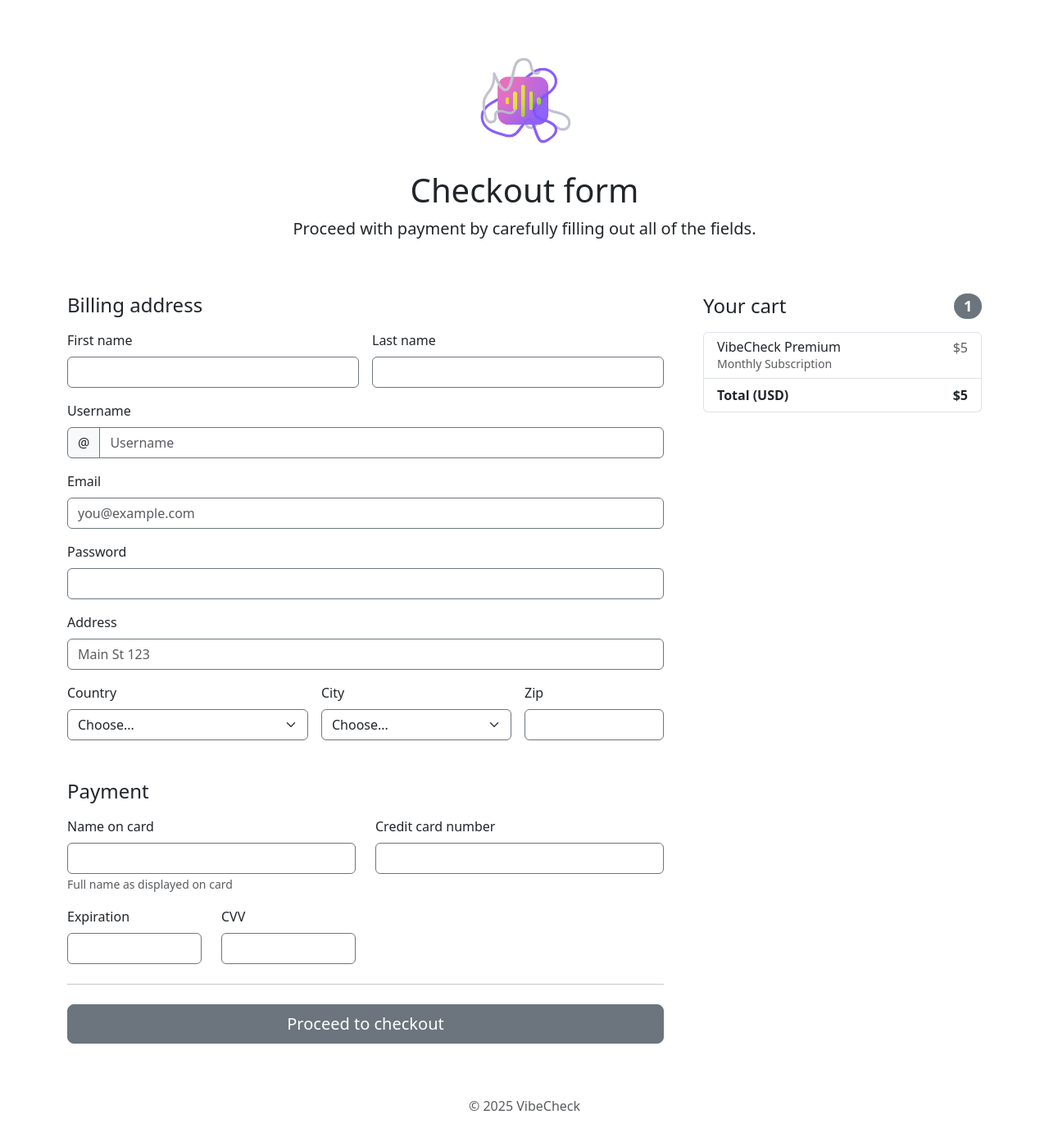
After one commit to grabad1/Vibecheck, a Python web app: template templates/checkout.html in a window 1280 px wide. The commit adds this page. Shown: the whole page at 82% size. Run offline with Jinja, Linux system fonts and the light colour scheme; the template is opened without the code that fills it, so the values that code supplies are empty.

Commit message:
added pricing and payment checkout pages, changed folder structure, little tweaks to user, passwordChange, playlist and createCollab (to previous commit)
Change-Id: I9a150100c5a261b30a9b7bc24a4560a953b27a44

```diff
--- /dev/null
+++ b/static/css/checkout.css
@@ -0,0 +1,30 @@
+.btn-gray {
+    background-color: #6c757d;
+    border-color: #6c757d;
+    color: white;
+}
+
+.btn-gray:hover {
+    background-color: #5a6268;
+    border-color: #545b62;
+    color: white;
+}
+
+.form-control,
+.form-select {
+    border-color: #6c757d;
+}
+
+.form-control:focus,
+.form-select:focus {
+    border-color: #6c757d;
+    box-shadow: 0 0 0 0.2rem rgba(108, 117, 125, 0.25);
+}
+
+.input-group-text {
+    border-color: #6c757d;
+}
+
+.badge.bg-gray {
+    background-color: #6c757d !important;
+}
--- /dev/null
+++ b/static/js/checkout.js
@@ -0,0 +1,18 @@
+
+(() => {
+    const forms = document.querySelectorAll('.needs-validation');
+
+    Array.from(forms).forEach(form => {
+        const button = form.querySelector('.submit-button');
+
+        if (button) {
+            button.addEventListener('click', () => {
+                if (!form.checkValidity()) {
+                    form.classList.add('was-validated');
+                } else {
+                    window.location.href = 'successful_payment.html';
+                }
+            });
+        }
+    });
+})();
--- /dev/null
+++ b/templates/checkout.html
@@ -0,0 +1,205 @@
+<!DOCTYPE html>
+<html lang="en">
+<head>
+    <meta charset="UTF-8">
+    <meta name="viewport" content="width=device-width, initial-scale=1.0">
+    <link href="https://cdn.jsdelivr.net/npm/bootstrap@5.3.0/dist/css/bootstrap.min.css" rel="stylesheet">
+    <link rel="stylesheet" href="../static/css/checkout.css">
+    <title>Checkout</title>
+</head>
+<body>
+  <div class="container py-3">
+    <main>
+      <!-- Header Section -->
+      <div class="py-5 text-center">
+        <a href="../templates/index.html"><img class="d-block mx-auto mb-4"
+             src="../static/images/logo.png"
+             alt="Bootstrap Logo"
+             width="120px"></a>
+        <h1 class="h1">Checkout form</h1>
+        <p class="lead">
+          Proceed with payment by carefully filling out all of the fields.
+        </p>
+      </div>
+
+      <div class="row g-5">
+        <!-- Cart Summary -->
+        <div class="col-md-5 col-lg-4 order-md-last">
+          <h4 class="d-flex justify-content-between align-items-center mb-3">
+            <span>Your cart</span>
+            <span class="badge bg-gray rounded-pill">1</span>
+          </h4>
+
+          <ul class="list-group mb-3">
+            <li class="list-group-item d-flex justify-content-between lh-sm">
+              <div>
+                <h6 class="my-0">VibeCheck Premium</h6>
+                <small class="text-body-secondary">Monthly Subscription</small>
+              </div>
+              <span class="text-body-secondary">$5</span>
+            </li>
+            <li class="list-group-item d-flex justify-content-between">
+              <span><strong>Total (USD)</strong></span>
+              <strong>$5</strong>
+            </li>
+          </ul>
+        </div>
+
+        <!-- Checkout Form -->
+        <div class="col-md-7 col-lg-8">
+          <h4 class="mb-3">Billing address</h4>
+
+          <form class="needs-validation" novalidate>
+            <div class="row g-3">
+            <!-- First Name -->
+            <div class="col-sm-6">
+                <label for="firstName" class="form-label">First name</label>
+                <input type="text" class="form-control" id="firstName" required>
+                <div class="invalid-feedback">
+                Valid first name is required.
+                </div>
+            </div>
+
+            <!-- Last Name -->
+            <div class="col-sm-6">
+                <label for="lastName" class="form-label">Last name</label>
+                <input type="text" class="form-control" id="lastName" required>
+                <div class="invalid-feedback">
+                Valid last name is required.
+                </div>
+            </div>
+
+            <!-- Username -->
+            <div class="col-12">
+                <label for="username" class="form-label">Username</label>
+                <div class="input-group has-validation">
+                <span class="input-group-text">@</span>
+                <input type="text" class="form-control" id="username" placeholder="Username" required>
+                <div class="invalid-feedback">
+                    Your username is required.
+                </div>
+                </div>
+            </div>
+
+            <!-- Email -->
+            <div class="col-12">
+                <label for="email" class="form-label">Email</label>
+                <input type="email" class="form-control" id="email" placeholder="you@example.com" required>
+                <div class="invalid-feedback">
+                Please enter a valid email address.
+                </div>
+            </div>
+
+            <!-- Password -->
+            <div class="col-12">
+                <label for="password" class="form-label">Password</label>
+                <input type="password" class="form-control" id="password" placeholder="" required>
+                <div class="invalid-feedback">
+                Please enter your password.
+                </div>
+            </div>
+
+            <!-- Address -->
+            <div class="col-12">
+                <label for="address" class="form-label">Address</label>
+                <input type="text" class="form-control" id="address" placeholder="Main St 123" required>
+                <div class="invalid-feedback">
+                Please enter your shipping address.
+                </div>
+            </div>
+
+            <!-- Country -->
+            <div class="col-md-5">
+                <label for="country" class="form-label">Country</label>
+                <select class="form-select" id="country" required>
+                <option value="">Choose...</option>
+                <option>Serbia</option>
+                </select>
+                <div class="invalid-feedback">
+                Please select a valid country.
+                </div>
+            </div>
+
+            <!-- City -->
+            <div class="col-md-4">
+                <label for="city" class="form-label">City</label>
+                <select class="form-select" id="city" required>
+                <option value="">Choose...</option>
+                <option>Belgrade</option>
+                </select>
+                <div class="invalid-feedback">
+                Please provide a valid city.
+                </div>
+            </div>
+
+            <!-- Zip -->
+            <div class="col-md-3">
+                <label for="zip" class="form-label">Zip</label>
+                <input type="text" class="form-control" id="zip" required>
+                <div class="invalid-feedback">
+                Zip code required.
+                </div>
+            </div>
+            </div>
+
+            <!-- Payment Section -->
+            <h4 class="mb-3 mt-5">Payment</h4>
+
+            <div class="row gy-3">
+            <!-- Name on Card -->
+            <div class="col-md-6">
+                <label for="cc-name" class="form-label">Name on card</label>
+                <input type="text" class="form-control" id="cc-name" required>
+                <small class="text-body-secondary">Full name as displayed on card</small>
+                <div class="invalid-feedback">
+                Name on card is required
+                </div>
+            </div>
+
+            <!-- Credit Card Number -->
+            <div class="col-md-6">
+                <label for="cc-number" class="form-label">Credit card number</label>
+                <input type="text" class="form-control" id="cc-number" required>
+                <div class="invalid-feedback">
+                Credit card number is required
+                </div>
+            </div>
+
+            <!-- Expiration -->
+            <div class="col-md-3">
+                <label for="cc-expiration" class="form-label">Expiration</label>
+                <input type="text" class="form-control" id="cc-expiration" required>
+                <div class="invalid-feedback">
+                Expiration date required
+                </div>
+            </div>
+
+            <!-- CVV -->
+            <div class="col-md-3">
+                <label for="cc-cvv" class="form-label">CVV</label>
+                <input type="text" class="form-control" id="cc-cvv" required>
+                <div class="invalid-feedback">
+                Security code required
+                </div>
+            </div>
+            </div>
+
+            <hr class="my-4">
+
+            <button class="w-100 btn btn-lg btn-gray submit-button" type="button">
+            Proceed to checkout
+            </button>
+          </form>
+        </div>
+      </div>
+    </main>
+
+    <footer class="mt-3 pt-5 text-body-secondary text-center text-small">
+      <p>© 2025 VibeCheck</p>
+    </footer>
+  </div>
+
+  <script src="https://cdn.jsdelivr.net/npm/bootstrap@5.3.7/dist/js/bootstrap.bundle.min.js" integrity="sha384-ndDqU0Gzau9qJ1lfW4pNLlhNTkCfHzAVBReH9diLvGRem5+R9g2FzA8ZGN954O5Q" crossorigin="anonymous"></script>
+  <script src="../static/js/checkout.js"></script>
+</body>
+</html>
--- a/templates/index.html
+++ b/templates/index.html
@@ -43,7 +43,7 @@
             <div class="top-right-buttons">
                 <button class="btn trending-btn" onclick="location.href='trending.html'">Trending</button>
                 <button class="btn login-btn" onclick="location.href='login.html'">Login</button>
-                <button class="btn premium-btn" onclick="location.href='premium.html'"><img src="../static/images/crown.png"> Premium</button>
+                <button class="btn premium-btn" onclick="location.href='pricing.html'"><img src="../static/images/crown.png"> Premium</button>
             </div>
         </div>
 
--- a/templates/login.html
+++ b/templates/login.html
@@ -14,7 +14,7 @@
     <div class="background-gradient"></div>
     <div class="text-center d-flex align-items-center flex-wrap vh-100">
         <!-- u sledecem redu ce action da se promeni na onaj path kome je zahtev upucen rest zahtev za login-->
-        <form class="login-form mx-auto px-3" action = "../templates/index.html" method="post" onsubmit="saveCredentials(), saveUsername()">
+        <form class="login-form mx-auto px-3" action = "../templates/user.html" method="post" onsubmit="saveCredentials(), saveUsername()">
             <a href="index.html"><img class="mb-4" src="../static/images/logo.png" width="200px" alt = "Logo"></a>
             <p class="mb-4 fw-normal h1-shadow">Welcome!</p>
 
--- a/user/passwordChange.html
+++ b/templates/passwordChange.html
@@ -8,19 +8,19 @@
     <link href="https://fonts.googleapis.com/css2?family=Caveat&family=Jersey+15&display=swap" rel="stylesheet">
     <link href="https://cdn.jsdelivr.net/npm/bootstrap@5.1.3/dist/css/bootstrap.min.css" rel="stylesheet">
     <script src="https://cdn.jsdelivr.net/npm/bootstrap@5.1.3/dist/js/bootstrap.bundle.min.js"></script>
-    <link href = "korisnik.css" rel = "stylesheet">
+    <link href = "../static/css/korisnik.css" rel = "stylesheet">
     <title>Password Change</title>
 </head>
 <body>
     <div class="container-fluid background-gradient">
         <div class="row">
             <div class="col-12 text-center">
-                <img src="pictures/logo.png" alt="" class = 'image'>
+                <a href="../templates/index.html"><img src="../static/images/logo.png" alt="Logo" class = 'image'></a>
             </div>
         </div>
         <div class="row">
             <div class="col-12 form">
-                <form action="" class="text-center">
+                <form action="../templates/user.html" class="text-center">
                     <input type="text" class="form-control input" placeholder="Old password" size = "30">
                     <input type="text" class="form-control input" placeholder="New password" size = "30">
                     <input type="text" class="form-control input" placeholder="Confirm new password" size = "30">
--- a/templates/signup.html
+++ b/templates/signup.html
@@ -14,7 +14,7 @@
     <div class="background-gradient"></div>
     <div class="text-center d-flex align-items-center flex-wrap vh-100">
         <!-- u sledecem redu ce action da se promeni na onaj path kome je zahtev upucen rest zahtev za signup -->
-        <form class="signup-form mx-auto px-3" action = "../templates/index.html" method="post">
+        <form class="signup-form mx-auto px-3" action = "../templates/user.html" method="post">
             <a href="index.html"><img class="mb-4" src="../static/images/logo.png" width="200px" alt = "Logo"></a>
             <p class="mb-4 fw-normal h1-shadow">Sign up!</p>
 
```
Also changed, not shown: static/css/korisnik.css (renamed from user/korisnik.css, +5 -20 lines), static/css/pricing.css (added, +149 -0 lines), static/css/styles.css (+17 -1 lines), templates/createCollab.html (renamed from user/createCollab.html, +8 -14 lines), templates/playlist.html (renamed from user/playlist.html, +10 -12 lines), templates/pricing.html (added, +162 -0 lines), templates/successful_payment.html (added, +26 -0 lines), templates/user.html (renamed from user/user.html, +13 -18 lines), static/images/song.jpg (renamed from user/pictures/song.jpg), static/images/song2.jpg (renamed from user/pictures/song2.jpg), static/js/user.js (renamed from user/user.js), templates/premium.html (deleted), user/pictures/logo.png (deleted).
